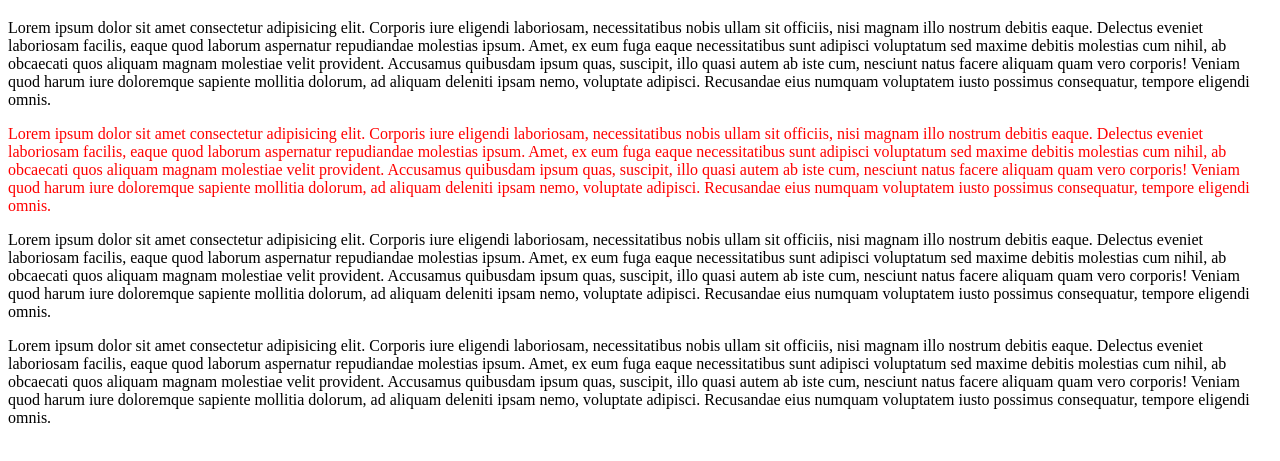
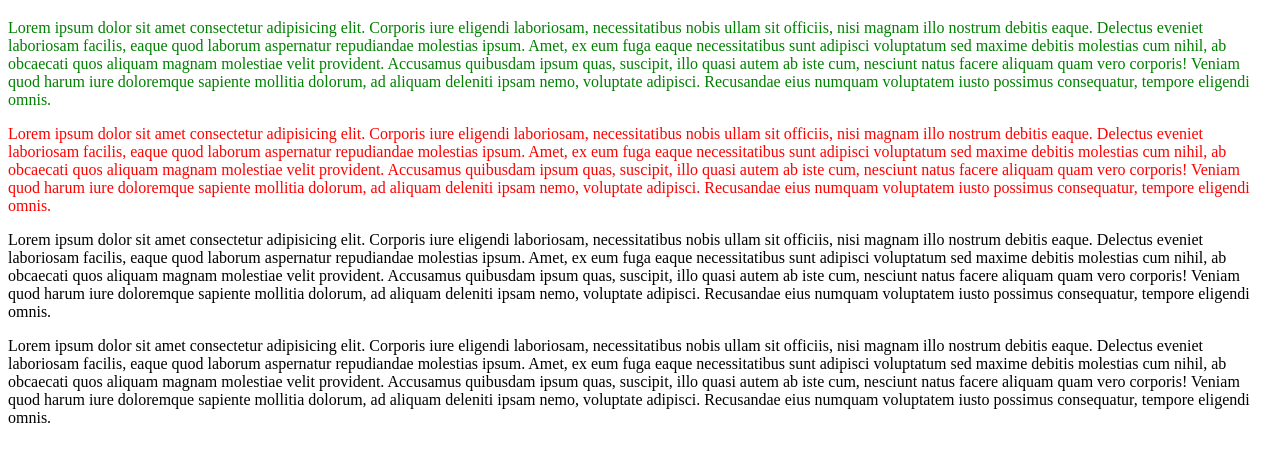
Before and after one commit to HridoyMrhn/git-merge, a plain HTML site: page index.html in a window 1280 px wide. Shown: the part 61-522 px from the top of the page. Drawn offline with Linux system fonts and the light colour scheme.

Commit message:
Green color on Green Branch

```diff
--- a/index.html
+++ b/index.html
@@ -9,11 +9,14 @@
         .red{
             color: red;
         }
+        .green{
+            color: green;
+        }
     </style>
 </head>
 <body>
     <h1>Git & Githb</h1>
-    <p>Lorem ipsum dolor sit amet consectetur adipisicing elit. Corporis iure eligendi laboriosam, necessitatibus nobis ullam sit officiis, nisi magnam illo nostrum debitis eaque. Delectus eveniet laboriosam facilis, eaque quod laborum aspernatur repudiandae molestias ipsum. Amet, ex eum fuga eaque necessitatibus sunt adipisci voluptatum sed maxime debitis molestias cum nihil, ab obcaecati quos aliquam magnam molestiae velit provident. Accusamus quibusdam ipsum quas, suscipit, illo quasi autem ab iste cum, nesciunt natus facere aliquam quam vero corporis! Veniam quod harum iure doloremque sapiente mollitia dolorum, ad aliquam deleniti ipsam nemo, voluptate adipisci. Recusandae eius numquam voluptatem iusto possimus consequatur, tempore eligendi omnis.</p>
+    <p class="green">Lorem ipsum dolor sit amet consectetur adipisicing elit. Corporis iure eligendi laboriosam, necessitatibus nobis ullam sit officiis, nisi magnam illo nostrum debitis eaque. Delectus eveniet laboriosam facilis, eaque quod laborum aspernatur repudiandae molestias ipsum. Amet, ex eum fuga eaque necessitatibus sunt adipisci voluptatum sed maxime debitis molestias cum nihil, ab obcaecati quos aliquam magnam molestiae velit provident. Accusamus quibusdam ipsum quas, suscipit, illo quasi autem ab iste cum, nesciunt natus facere aliquam quam vero corporis! Veniam quod harum iure doloremque sapiente mollitia dolorum, ad aliquam deleniti ipsam nemo, voluptate adipisci. Recusandae eius numquam voluptatem iusto possimus consequatur, tempore eligendi omnis.</p>
     <p class="red">Lorem ipsum dolor sit amet consectetur adipisicing elit. Corporis iure eligendi laboriosam, necessitatibus nobis ullam sit officiis, nisi magnam illo nostrum debitis eaque. Delectus eveniet laboriosam facilis, eaque quod laborum aspernatur repudiandae molestias ipsum. Amet, ex eum fuga eaque necessitatibus sunt adipisci voluptatum sed maxime debitis molestias cum nihil, ab obcaecati quos aliquam magnam molestiae velit provident. Accusamus quibusdam ipsum quas, suscipit, illo quasi autem ab iste cum, nesciunt natus facere aliquam quam vero corporis! Veniam quod harum iure doloremque sapiente mollitia dolorum, ad aliquam deleniti ipsam nemo, voluptate adipisci. Recusandae eius numquam voluptatem iusto possimus consequatur, tempore eligendi omnis.</p>
     <p>Lorem ipsum dolor sit amet consectetur adipisicing elit. Corporis iure eligendi laboriosam, necessitatibus nobis ullam sit officiis, nisi magnam illo nostrum debitis eaque. Delectus eveniet laboriosam facilis, eaque quod laborum aspernatur repudiandae molestias ipsum. Amet, ex eum fuga eaque necessitatibus sunt adipisci voluptatum sed maxime debitis molestias cum nihil, ab obcaecati quos aliquam magnam molestiae velit provident. Accusamus quibusdam ipsum quas, suscipit, illo quasi autem ab iste cum, nesciunt natus facere aliquam quam vero corporis! Veniam quod harum iure doloremque sapiente mollitia dolorum, ad aliquam deleniti ipsam nemo, voluptate adipisci. Recusandae eius numquam voluptatem iusto possimus consequatur, tempore eligendi omnis.</p>
     <p>Lorem ipsum dolor sit amet consectetur adipisicing elit. Corporis iure eligendi laboriosam, necessitatibus nobis ullam sit officiis, nisi magnam illo nostrum debitis eaque. Delectus eveniet laboriosam facilis, eaque quod laborum aspernatur repudiandae molestias ipsum. Amet, ex eum fuga eaque necessitatibus sunt adipisci voluptatum sed maxime debitis molestias cum nihil, ab obcaecati quos aliquam magnam molestiae velit provident. Accusamus quibusdam ipsum quas, suscipit, illo quasi autem ab iste cum, nesciunt natus facere aliquam quam vero corporis! Veniam quod harum iure doloremque sapiente mollitia dolorum, ad aliquam deleniti ipsam nemo, voluptate adipisci. Recusandae eius numquam voluptatem iusto possimus consequatur, tempore eligendi omnis.</p>
```
